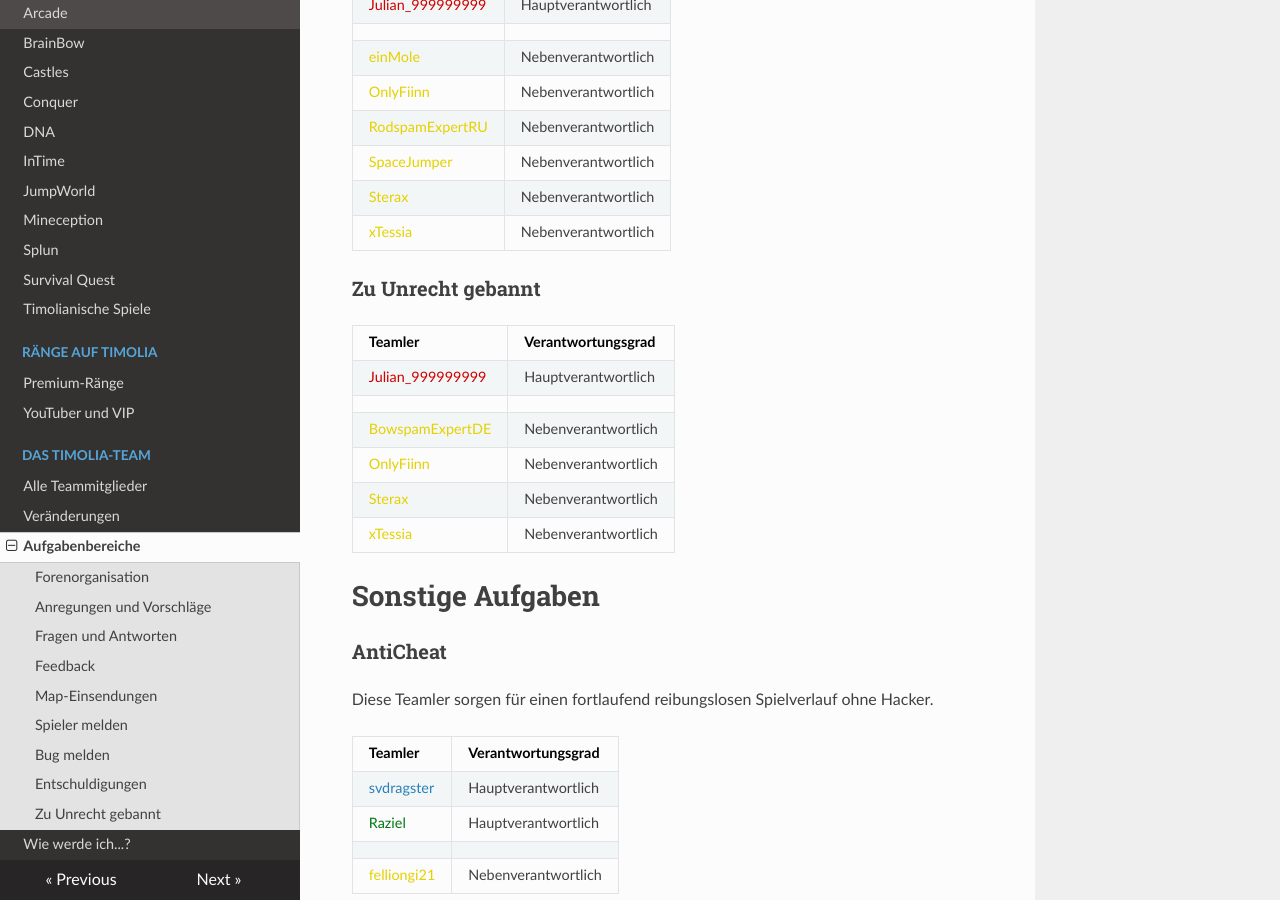
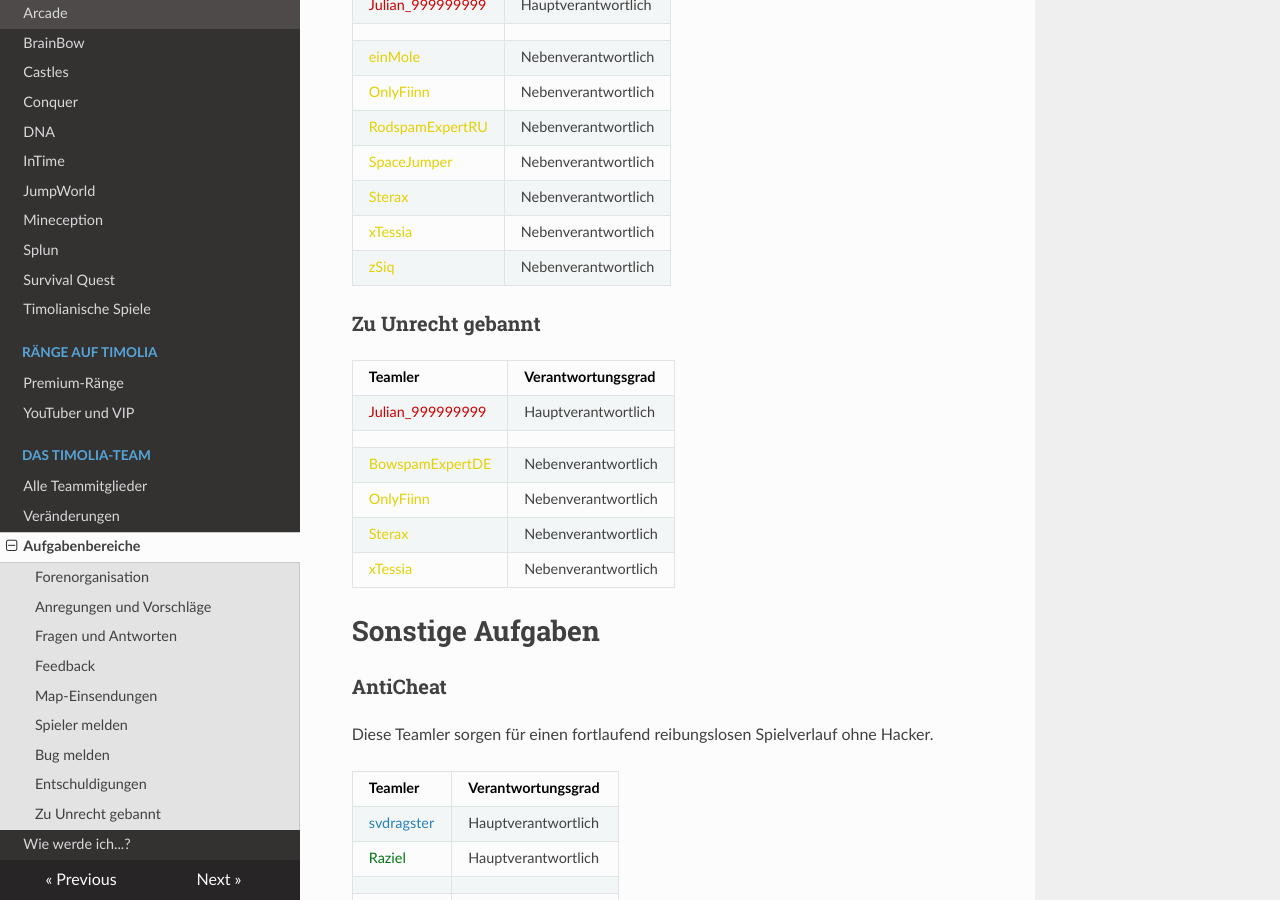
Before and after one commit to TimoliaDE/HowTo, an MkDocs documentation site: the page built from docs/team/responsibilities.md, in a window 1280 px wide and 900 px high, scrolled down 2176 px. Built offline with MkDocs 1.6.1, drawn with Linux system fonts in a browser that asks for light colours; nearby versions of some CDN libraries; old or Windows-style settings are respelled for this version of MkDocs.

Commit message:
Update responsibilities.md

```diff
--- a/docs/team/responsibilities.md
+++ b/docs/team/responsibilities.md
@@ -78,6 +78,7 @@ Die Verantwortlichen für die Forenorganisation kümmern sich sowohl um den Aufb
 |<span style="color:#E4D100">SpaceJumper</span> | Nebenverantwortlich |
 |<span style="color:#E4D100">Sterax</span> | Nebenverantwortlich |
 |<span style="color:#E4D100">xTessia</span> | Nebenverantwortlich |
+|<span style="color:#E4D100">zSiq</span> | Nebenverantwortlich |
 
 ### **Zu Unrecht gebannt**
 | Teamler | Verantwortungsgrad |
```
